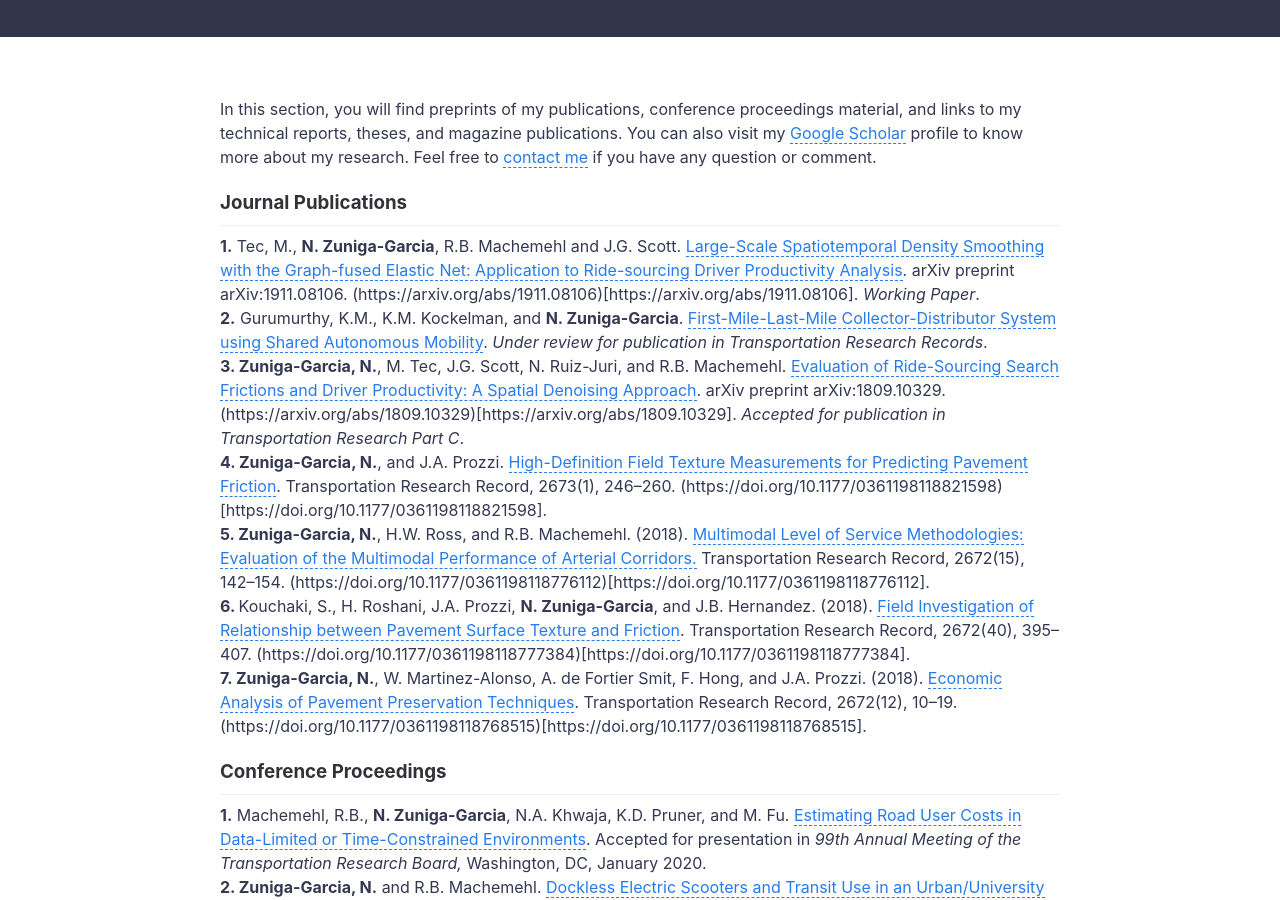
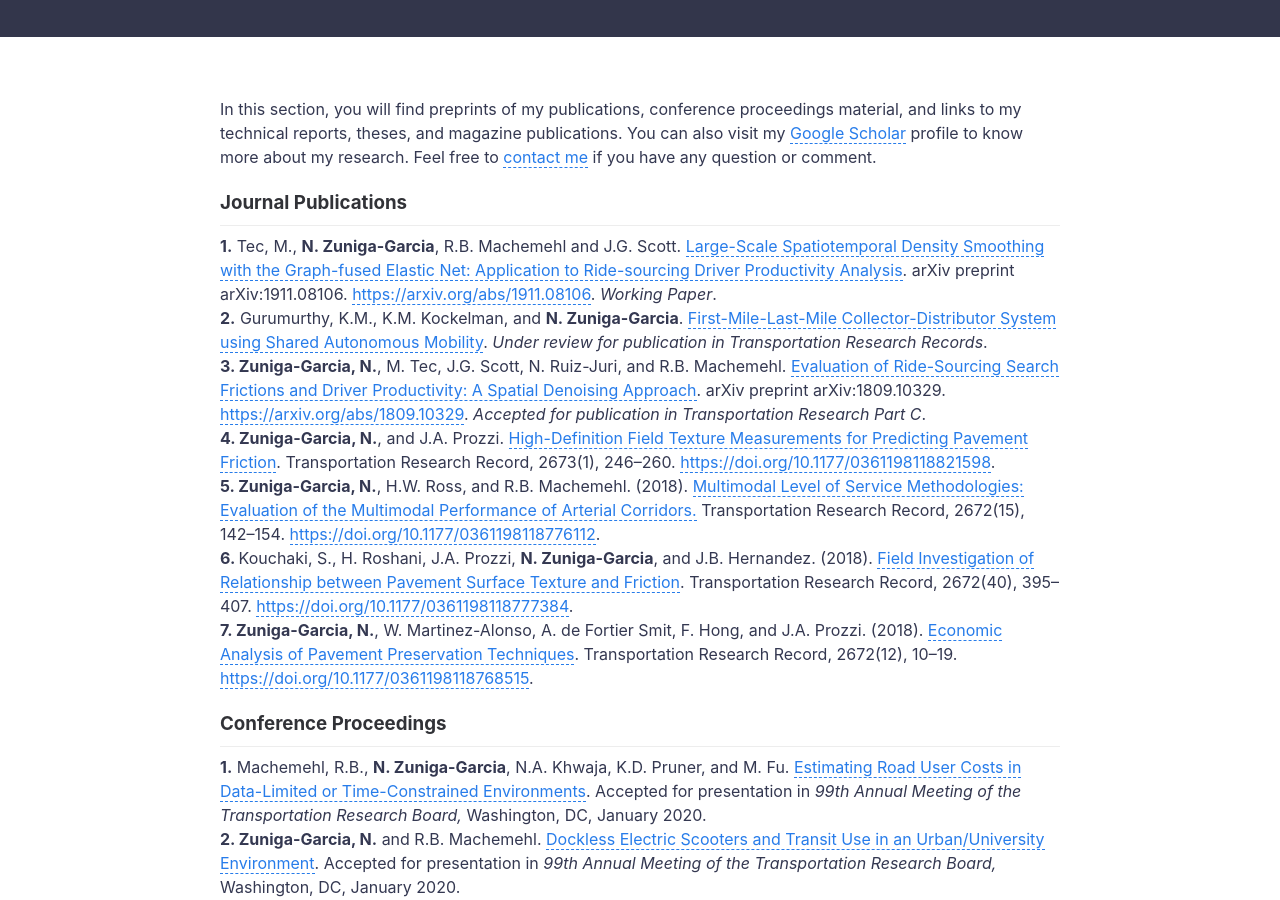
Before and after one commit to nzunigag/nzunigag.github.io, a Jekyll site: the page built from research.md, in a window 1280 px wide and 900 px high, scrolled down 223 px. Built offline with Jekyll 4.4.1, drawn with Linux system fonts in a browser that asks for light colours.

Commit message:
Update research.md

```diff
--- a/research.md
+++ b/research.md
@@ -9,19 +9,19 @@ In this section, you will find preprints of my publications, conference proceedi
 
 ### Journal Publications
 ___
-<b>1.</b> Tec, M., <b>N. Zuniga-Garcia</b>, R.B. Machemehl and J.G. Scott. [Large-Scale Spatiotemporal Density Smoothing with the Graph-fused Elastic Net: Application to Ride-sourcing Driver Productivity Analysis](../research/pub/2019_GFEN.pdf).  arXiv preprint arXiv:1911.08106. (https://arxiv.org/abs/1911.08106)[https://arxiv.org/abs/1911.08106]. <i> Working Paper</i>.
+<b>1.</b> Tec, M., <b>N. Zuniga-Garcia</b>, R.B. Machemehl and J.G. Scott. [Large-Scale Spatiotemporal Density Smoothing with the Graph-fused Elastic Net: Application to Ride-sourcing Driver Productivity Analysis](../research/pub/2019_GFEN.pdf).  arXiv preprint arXiv:1911.08106. [https://arxiv.org/abs/1911.08106](https://arxiv.org/abs/1911.08106). <i> Working Paper</i>.
 <br>
 <b>2.</b> Gurumurthy, K.M., K.M. Kockelman, and <b>N. Zuniga-Garcia</b>. [First-Mile-Last-Mile Collector-Distributor System using Shared Autonomous Mobility](../research/pub/2020_FMLM.pdf). <i> Under review for publication in Transportation Research Records</i>.
 <br>
-<b>3. Zuniga-Garcia, N.</b>, M. Tec, J.G. Scott, N. Ruiz-Juri, and R.B. Machemehl. [Evaluation of Ride-Sourcing Search Frictions and Driver Productivity: A Spatial Denoising Approach](../research/pub/2019_Ridesourcing.pdf). arXiv preprint arXiv:1809.10329. (https://arxiv.org/abs/1809.10329)[https://arxiv.org/abs/1809.10329].<i> Accepted for publication in Transportation Research Part C</i>.
+<b>3. Zuniga-Garcia, N.</b>, M. Tec, J.G. Scott, N. Ruiz-Juri, and R.B. Machemehl. [Evaluation of Ride-Sourcing Search Frictions and Driver Productivity: A Spatial Denoising Approach](../research/pub/2019_Ridesourcing.pdf). arXiv preprint arXiv:1809.10329. [https://arxiv.org/abs/1809.10329](https://arxiv.org/abs/1809.10329).<i> Accepted for publication in Transportation Research Part C</i>.
 <br>
-<b>4. Zuniga-Garcia, N.</b>, and J.A. Prozzi. [High-Definition Field Texture Measurements for Predicting Pavement Friction](../research/pub/2019_Friction.pdf). Transportation Research Record, 2673(1), 246–260. (https://doi.org/10.1177/0361198118821598)[https://doi.org/10.1177/0361198118821598].
+<b>4. Zuniga-Garcia, N.</b>, and J.A. Prozzi. [High-Definition Field Texture Measurements for Predicting Pavement Friction](../research/pub/2019_Friction.pdf). Transportation Research Record, 2673(1), 246–260. [https://doi.org/10.1177/0361198118821598](https://doi.org/10.1177/0361198118821598).
 <br>
-<b>5. Zuniga-Garcia, N.</b>, H.W. Ross, and R.B. Machemehl. (2018). [Multimodal Level of Service Methodologies: Evaluation of the Multimodal Performance of Arterial Corridors.](../research/pub/2018_MMLOS.pdf) Transportation Research Record, 2672(15), 142–154. (https://doi.org/10.1177/0361198118776112)[https://doi.org/10.1177/0361198118776112].
+<b>5. Zuniga-Garcia, N.</b>, H.W. Ross, and R.B. Machemehl. (2018). [Multimodal Level of Service Methodologies: Evaluation of the Multimodal Performance of Arterial Corridors.](../research/pub/2018_MMLOS.pdf) Transportation Research Record, 2672(15), 142–154. [https://doi.org/10.1177/0361198118776112](https://doi.org/10.1177/0361198118776112).
 <br>
-<b>6. </b> Kouchaki, S., H. Roshani, J.A. Prozzi, <b> N. Zuniga-Garcia</b>, and J.B. Hernandez. (2018). [Field Investigation of Relationship between Pavement Surface Texture and Friction](../research/pub/2018_Friction.pdf). Transportation Research Record, 2672(40), 395–407. (https://doi.org/10.1177/0361198118777384)[https://doi.org/10.1177/0361198118777384].
+<b>6. </b> Kouchaki, S., H. Roshani, J.A. Prozzi, <b> N. Zuniga-Garcia</b>, and J.B. Hernandez. (2018). [Field Investigation of Relationship between Pavement Surface Texture and Friction](../research/pub/2018_Friction.pdf). Transportation Research Record, 2672(40), 395–407. [https://doi.org/10.1177/0361198118777384](https://doi.org/10.1177/0361198118777384).
 <br>
-<b>7. Zuniga-Garcia, N.</b>, W. Martinez-Alonso, A. de Fortier Smit, F. Hong, and J.A. Prozzi. (2018). [Economic Analysis of Pavement Preservation Techniques](../research/pub/2018_LCCA.pdf). Transportation Research Record, 2672(12), 10–19. (https://doi.org/10.1177/0361198118768515)[https://doi.org/10.1177/0361198118768515].
+<b>7. Zuniga-Garcia, N.</b>, W. Martinez-Alonso, A. de Fortier Smit, F. Hong, and J.A. Prozzi. (2018). [Economic Analysis of Pavement Preservation Techniques](../research/pub/2018_LCCA.pdf). Transportation Research Record, 2672(12), 10–19. [https://doi.org/10.1177/0361198118768515](https://doi.org/10.1177/0361198118768515).
 
 ### Conference Proceedings
 ___
```
